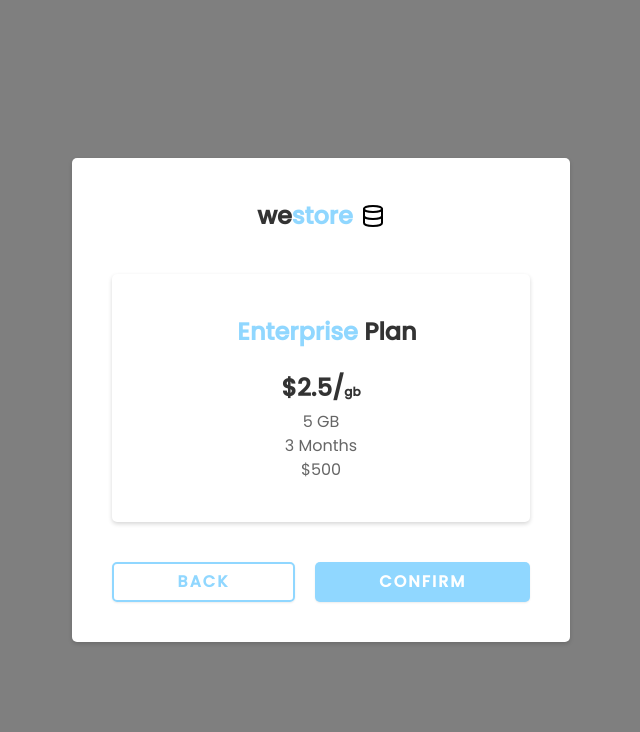
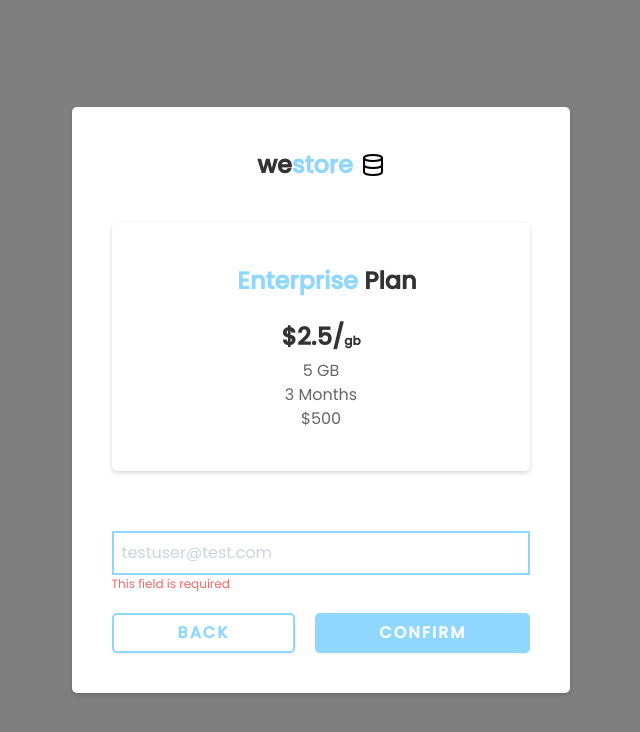
Before and after one commit to Laurell876/westore, a React (Create React App) app: page / in a window 1280 px wide. Shown: the top 732 px of the page, without its empty margins (319-959 px from the left). Built offline with nearby package versions, Linux system fonts and the light colour scheme; no server answers.

Commit message:
fix update package.json

```diff
--- a/src/modules/subscription/components/SubscriptionCard.tsx
+++ b/src/modules/subscription/components/SubscriptionCard.tsx
@@ -24,6 +24,7 @@ const SubscriptionCard = () => {
     const [cardSecurityCode, setCardSecurityCode] = useState<string>("");
 
     // STEP THREE
+    const [email, setEmail] = useState<string>("");
 
     // STEP ONE FUNCTIONS
     useEffect(() => {
@@ -60,6 +61,11 @@ const SubscriptionCard = () => {
         setCardSecurityCode(event.target.value);
     }
 
+    // STEP THREE FUNCTIONS
+    const updateEmail = (event: React.ChangeEvent<HTMLInputElement>) => {
+        setEmail(event.target.value);
+    }
+
     return (
         <div className="backdrop">
             <div className="sub-card card">
@@ -89,6 +95,8 @@ const SubscriptionCard = () => {
                     setStep={setStep}
                     activePlan={activePlan}
                     cloudSize={cloudSize}
+                    setEmail={updateEmail}
+                    email={email}
                      />}
             </div>
         </div>
--- a/src/modules/subscription/components/steps/StepThree.tsx
+++ b/src/modules/subscription/components/steps/StepThree.tsx
@@ -1,14 +1,18 @@
 import React from "react"
 import { CloudSize, SubscriptionPlan } from "../../types";
 import CardHeader from "../CardHeader";
+var validator = require("email-validator");
 
 type Props = {
     setStep: (step: number) => void,
     activePlan: SubscriptionPlan,
-    cloudSize: CloudSize
+    cloudSize: CloudSize,
+    setEmail: (event: React.ChangeEvent<HTMLInputElement>) => void;
+    email: string
+
 }
 
-const StepThree: React.FC<Props> = ({ setStep, cloudSize, activePlan }) => {
+const StepThree: React.FC<Props> = ({ setStep, cloudSize, activePlan, setEmail, email }) => {
     return (
         <div>
             <CardHeader />
@@ -24,6 +28,11 @@ const StepThree: React.FC<Props> = ({ setStep, cloudSize, activePlan }) => {
                 <h3 className="card-subtitle">3 Months</h3>
                 <h3 className="card-subtitle">$500</h3>
             </div>
+            <div className="my-5">
+                <input value={email} onChange={setEmail} className="input-field mt-5 w-full" type="text" placeholder="testuser@test.com" />
+                {email === "" ? <p className="text-xs text-red-500">This field is required</p> : null}
+                {!validator.validate(email) && email !== "" ? <p className="text-xs text-red-500">Please enter a valid email</p> : null}
+            </div>
             <div className="flex justify-between">
                 <button className="btn btn-primary-outline px-16 mr-5" onClick={() => setStep(2)}>Back</button>
                 <button className="btn btn-primary px-16" onClick={() => setStep(3)} >Confirm</button>
```
Also changed, not shown: package.json (+7 -7 lines), 1 other file (tests, documents, lock files or other folders).
